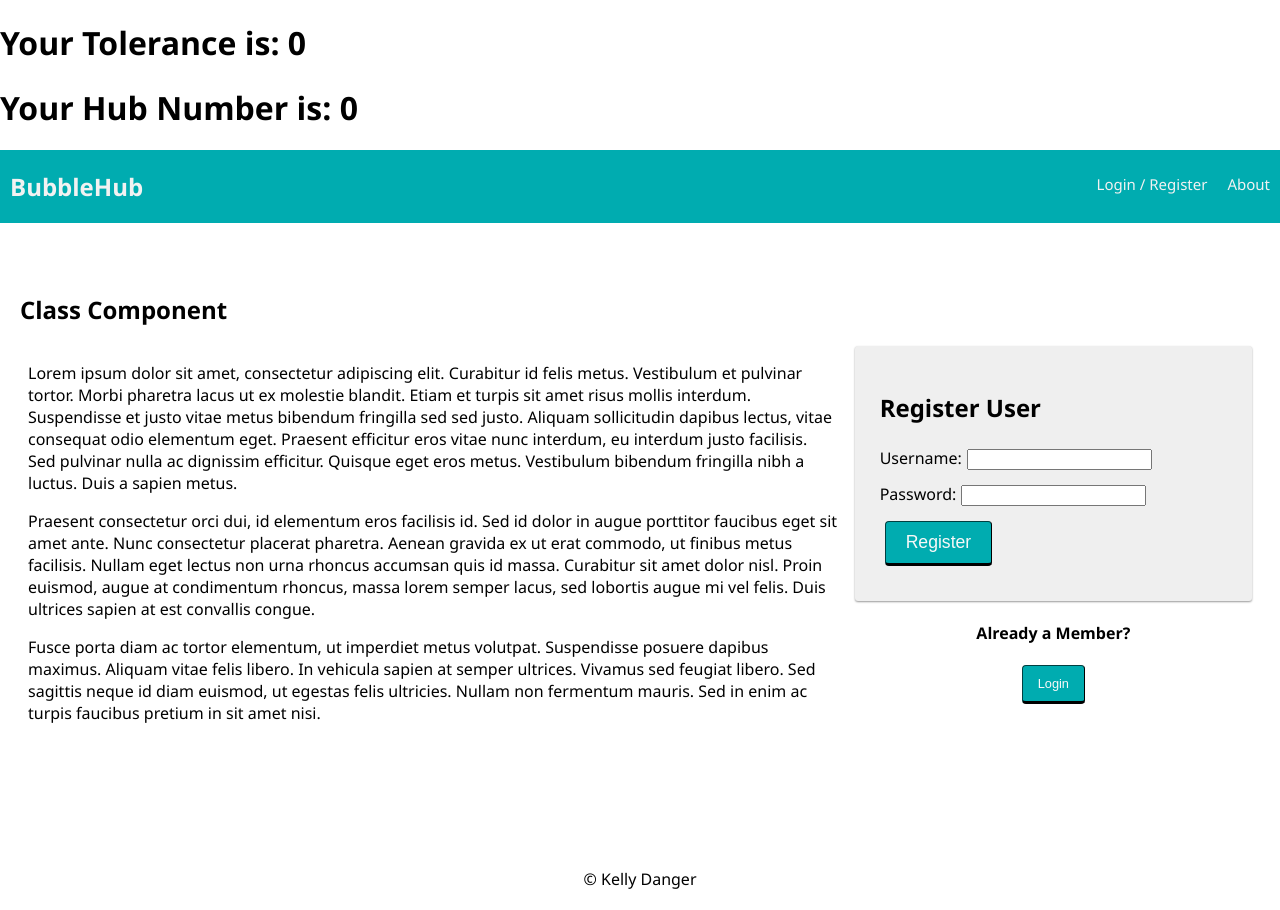
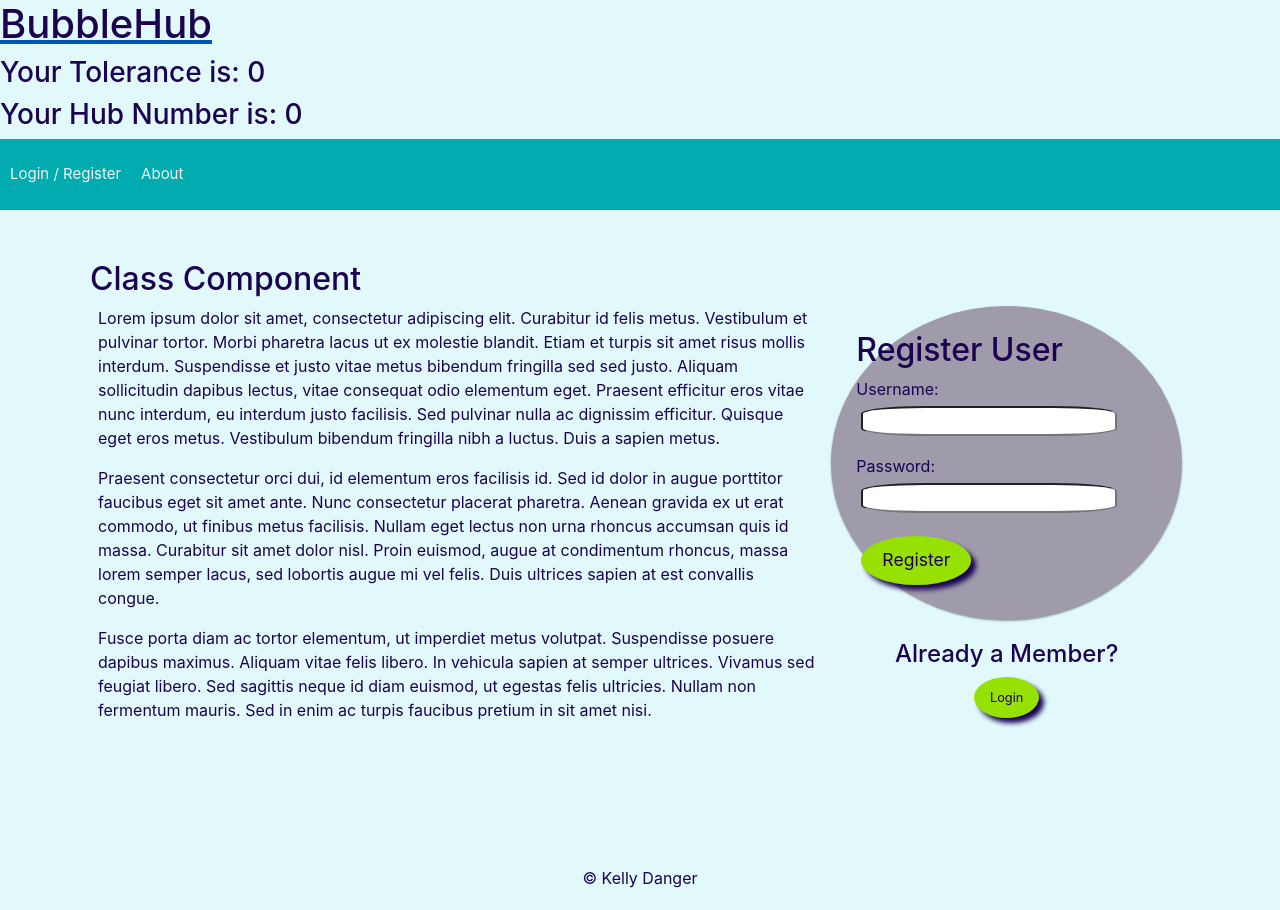
Before and after one commit to KellyDanger/bubbleHub_solo_project, a React app: page /#/home in a window 1280 px wide. Built offline with nearby package versions, Linux system fonts and the light colour scheme; no server answers.

Commit message:
continued styling rounding buttons

```diff
--- a/package.json
+++ b/package.json
@@ -6,6 +6,7 @@
   "dependencies": {
     "axios": "^0.19.0",
     "bcryptjs": "^2.4.3",
+    "bootstrap": "^4.5.3",
     "cookie-session": "^2.0.0-beta.3",
     "dotenv": "^4.0.0",
     "express": "^4.16.4",
@@ -14,6 +15,7 @@
     "pg": "^8.3.0",
     "prop-types": "^15.7.2",
     "react": "^16.8.6",
+    "react-bootstrap": "^1.4.0",
     "react-dom": "^16.8.6",
     "react-redux": "^7.1.1",
     "react-router-dom": "^5.0.0",
--- a/public/index.html
+++ b/public/index.html
@@ -4,6 +4,10 @@
     <meta charset="utf-8">
     <meta name="viewport" content="width=device-width, initial-scale=1, shrink-to-fit=no">
     <meta name="theme-color" content="#000000">
+    <link rel="stylesheet" href="https://stackpath.bootstrapcdn.com/bootstrap/4.2.1/css/bootstrap.min.css" integrity="sha384-GJzZqFGwb1QTTN6wy59ffF1BuGJpLSa9DkKMp0DgiMDm4iYMj70gZWKYbI706tWS" crossorigin="anonymous">
+    <link rel="preconnect" href="https://fonts.gstatic.com">
+    <link href="https://fonts.googleapis.com/css2?family=Nerko+One&display=swap" rel="stylesheet">
+
 
     <title>App</title>
   </head>
--- a/src/components/App/App.css
+++ b/src/components/App/App.css
@@ -5,8 +5,14 @@ body,
 }
 
 body {
-  font-family: 'Segoe UI', Tahoma, Geneva, Verdana, sans-serif;
+  /* font-family: 'Segoe UI', Tahoma, Geneva, Verdana, sans-serif; */
+  /* font-family: 'Nerko One', cursive, sans-serif; */
   margin: 0px;
+  background-color: #e1f9fa;
+  color: #1b0352;
+}
+h1 {
+  color: #1b0352;
 }
 
 img {
@@ -26,14 +32,13 @@ Container
 Button
 -------------------------------------------------------------------------------- */
 
-.btn {
+button, .btn {
   display: inline-block;
   padding: 10px 20px;
-  border-color: #014041;
-  border-width: 1px 1px 3px;
-  border-radius: 4px;
-  background-color: #00acb0;
-  color: #f8f8f8;
+  border-radius: 100%;
+  box-shadow: 5px 5px 5px #1b0352;
+  background-color: #96e002;
+  color: #1b0352;
   font-size: 1.1rem;
   outline: 0;
   cursor: pointer;
@@ -54,7 +59,7 @@ Button
   width: 100%;
 }
 
-.btn:hover {
+button:hover {
   background-color: #008183;
   text-decoration: none;
 }
@@ -64,7 +69,7 @@ Button
   padding: 0;
   border-width: 0;
   border-bottom: 1px solid #444;
-  border-radius: 0;
+  border-radius: 100%;
   background: none;
   font: inherit;
   color: #444;
@@ -101,16 +106,17 @@ Form Treatment
   max-width: 100%;
   padding: 25px;
   margin: 0 auto 20px;
-  background-color: #efefef;
-  border-radius: 3px;
+  background-color: #a09bab;
+  border-radius: 100%;
   box-shadow: 0 1px 2px rgb(0, 0, 0, 0.4);
 }
 
 input {
   margin: 5px;
   margin-bottom: 10px;
+  border-radius: 25%;
 }
 /* -------CUSTOM STYLING DEV  */
 table, th, td {
-  border: 1px solid black;
+  border: 1px solid #1b0352;
 }
--- a/src/components/Header/Header.js
+++ b/src/components/Header/Header.js
@@ -1,21 +1,29 @@
 import React, { Component } from 'react';
 import { connect } from 'react-redux';
+import {HashRouter as Router, Route, Link} from 'react-router-dom';
+import {withRouter} from 'react-router';
+
 
 class Header extends Component {
   componentDidMount() {
     this.props.dispatch({ type: 'FETCH_USER' });
     // this.props.dispatch({type: 'FETCH_MY_BMS'});
   }
-  // componentDidUpdate() {
-  //   // this.props.dispatch({ type: 'FETCH_USER_TOLERANCE', payload: this.props.reduxState.user.id});
-  //   this.props.dispatch({ type: 'FETCH_HUBNUMBER'});
-  // }
+
 
   render(){
     return(
       <>
-        <h1>Your Tolerance is: {this.props.reduxState.userToleranceReducer}</h1>
-        <h1>Your Hub Number is: {this.props.reduxState.hubNumberReducer}</h1>
+        <Router>
+          <Link to="/home">
+            <h1>BubbleHub</h1>
+          </Link>
+        </Router>
+        <div id="numRender">
+          <h3>Your Tolerance is: {this.props.reduxState.userToleranceReducer}</h3>
+          <h3>Your Hub Number is: {this.props.reduxState.hubNumberReducer}</h3>
+        </div>
+
       </>
     )
   }
@@ -26,4 +34,4 @@ const mapStoreToProps = reduxState => ({
   reduxState
 })
 
-export default connect(mapStoreToProps)(Header);
+export default withRouter(connect(mapStoreToProps)(Header));
--- a/src/components/Nav/Nav.js
+++ b/src/components/Nav/Nav.js
@@ -18,9 +18,6 @@ const Nav = (props) => {
 
   return (
     <div className="nav">
-      <Link to="/home">
-        <h2 className="nav-title">BubbleHub</h2>
-      </Link>
       <div className="nav-right">
         <Link className="nav-link" to={loginLinkData.path}>
           {/* Show this link if they are logged in or not,
```
